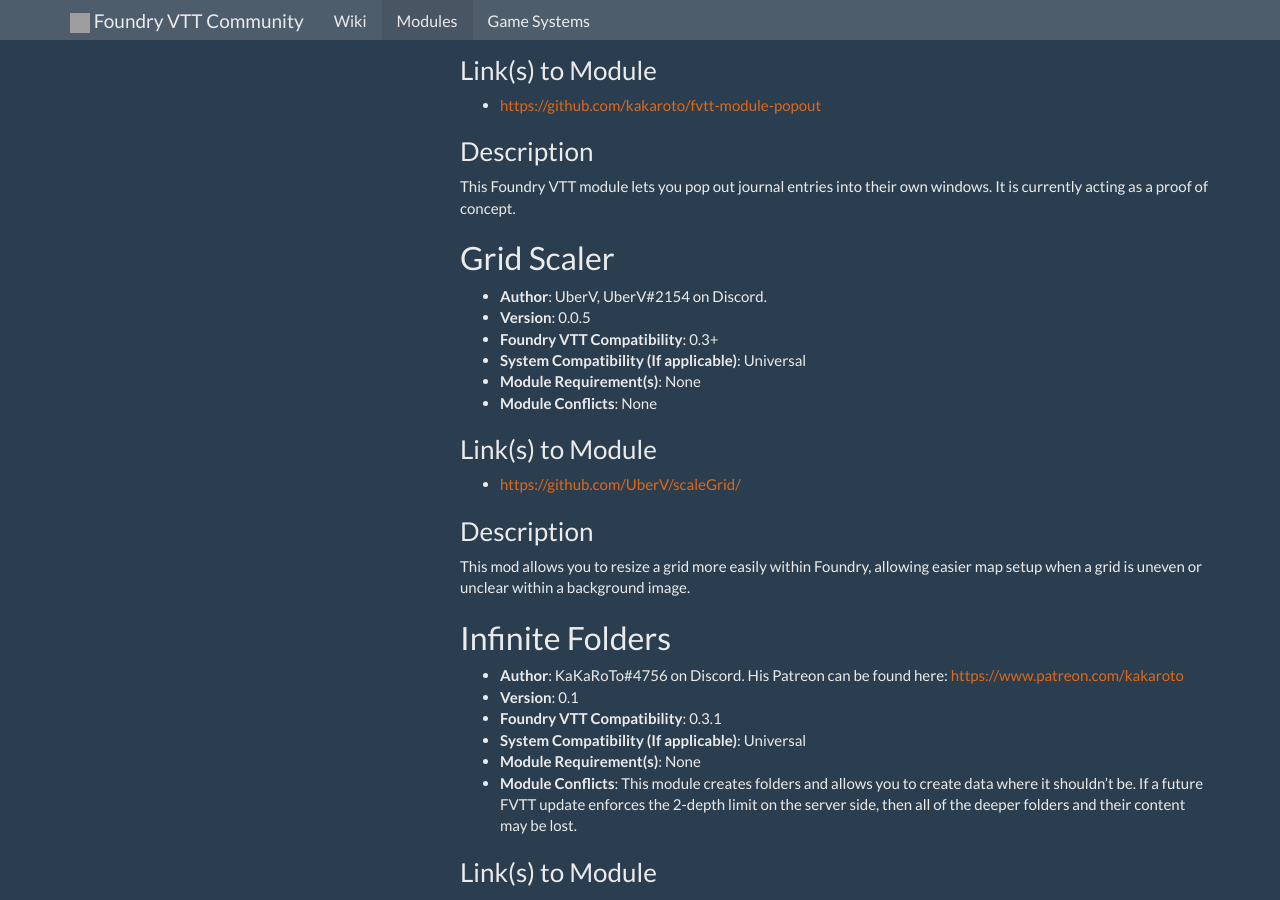
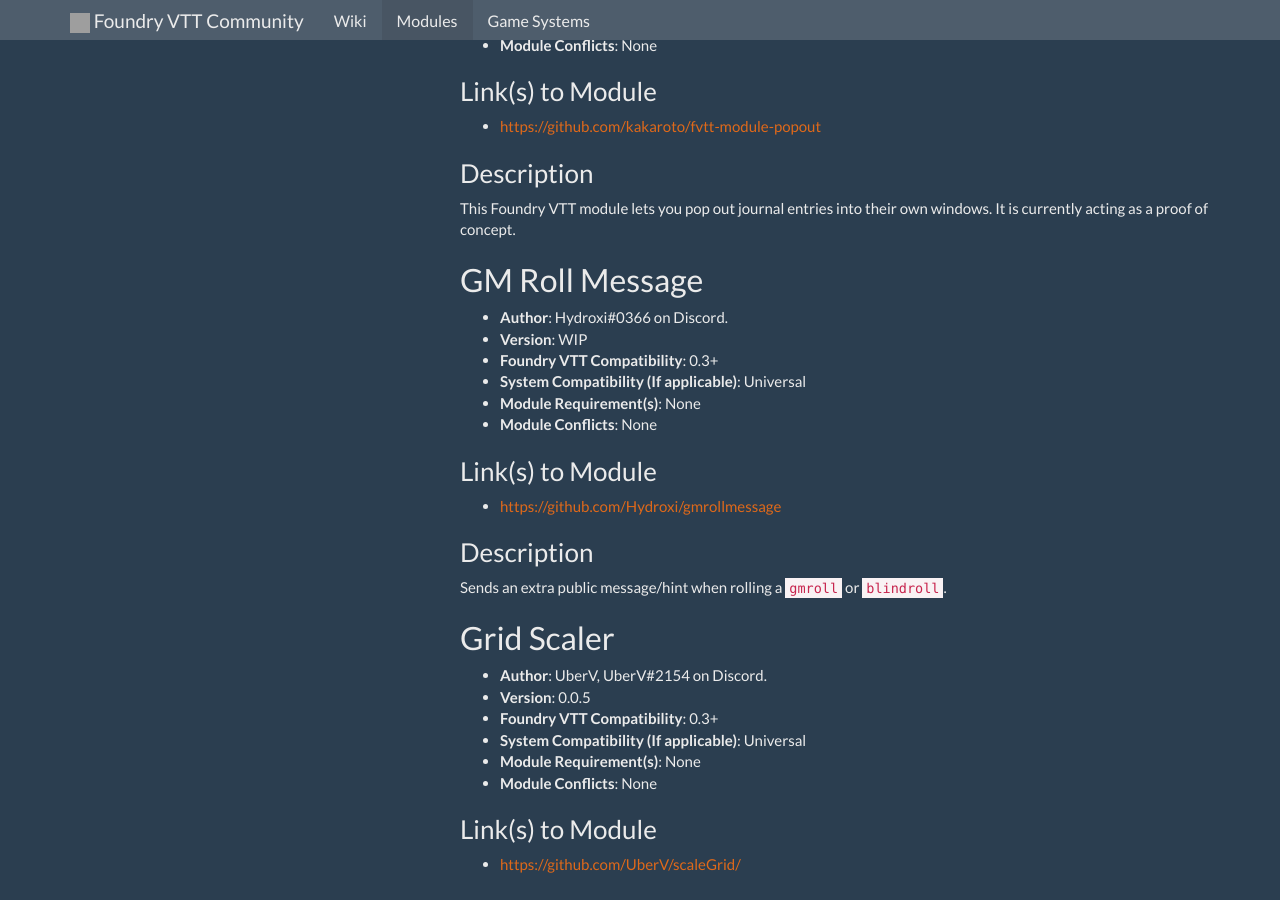
Before and after one commit to foundry-vtt-community/foundry-vtt-community.github.io, a Jekyll site: the page built from _docs/Community-Modules.md, in a window 1280 px wide and 900 px high, scrolled down 2302 px. Built offline with Jekyll 4.4.1, drawn with Linux system fonts in a browser that asks for light colours; nearby versions of some CDN libraries; grey boxes are pictures that could not be loaded.

Commit message:
Update Wiki Content (Automatic)

```diff
--- a/_docs/Community-Modules.md
+++ b/_docs/Community-Modules.md
@@ -7,6 +7,7 @@
       * [Display mode](#display-mode)
       * [Entity Order](#entity-order)
       * [Popout!](#popout)
+      * [GM Roll Message](#gm-roll-message)
       * [Grid Scaler](#grid-scaler)
       * [Infinite Folders](#infinite-folders)
       * [Journal Enhancer](#journal-enhancer)
@@ -104,6 +105,21 @@
 
 ### Description
 This Foundry VTT module lets you pop out journal entries into their own windows. It is currently acting as a proof of concept.
+
+## GM Roll Message
+
+* **Author**: Hydroxi#0366 on Discord.
+* **Version**: WIP
+* **Foundry VTT Compatibility**: 0.3+
+* **System Compatibility (If applicable)**: Universal
+* **Module Requirement(s)**: None
+* **Module Conflicts**: None
+
+### Link(s) to Module
+* [https://github.com/Hydroxi/gmrollmessage](https://github.com/Hydroxi/gmrollmessage)
+
+### Description
+Sends an extra public message/hint when rolling a `gmroll` or `blindroll`.
 
 ## Grid Scaler
 
```
